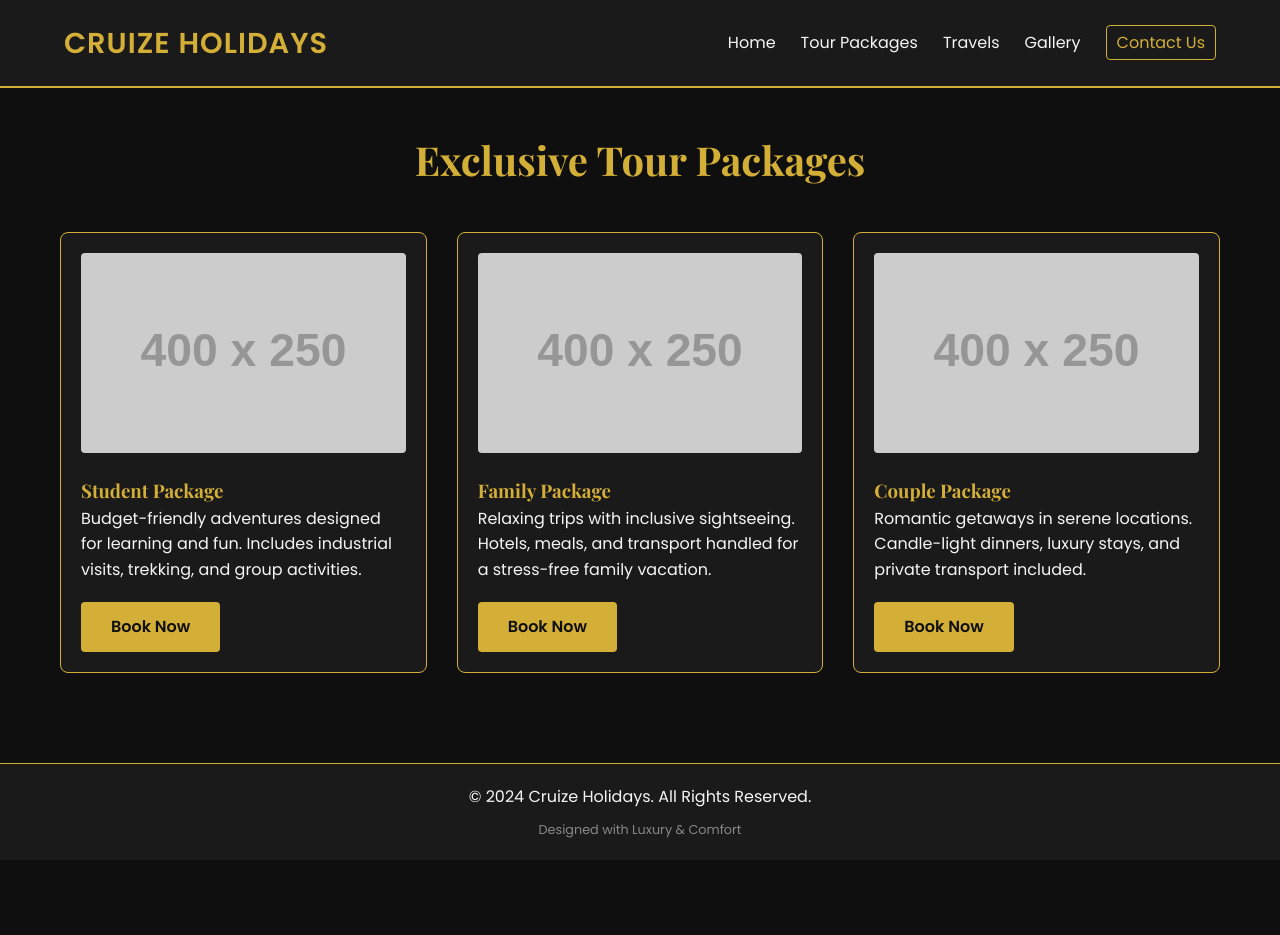
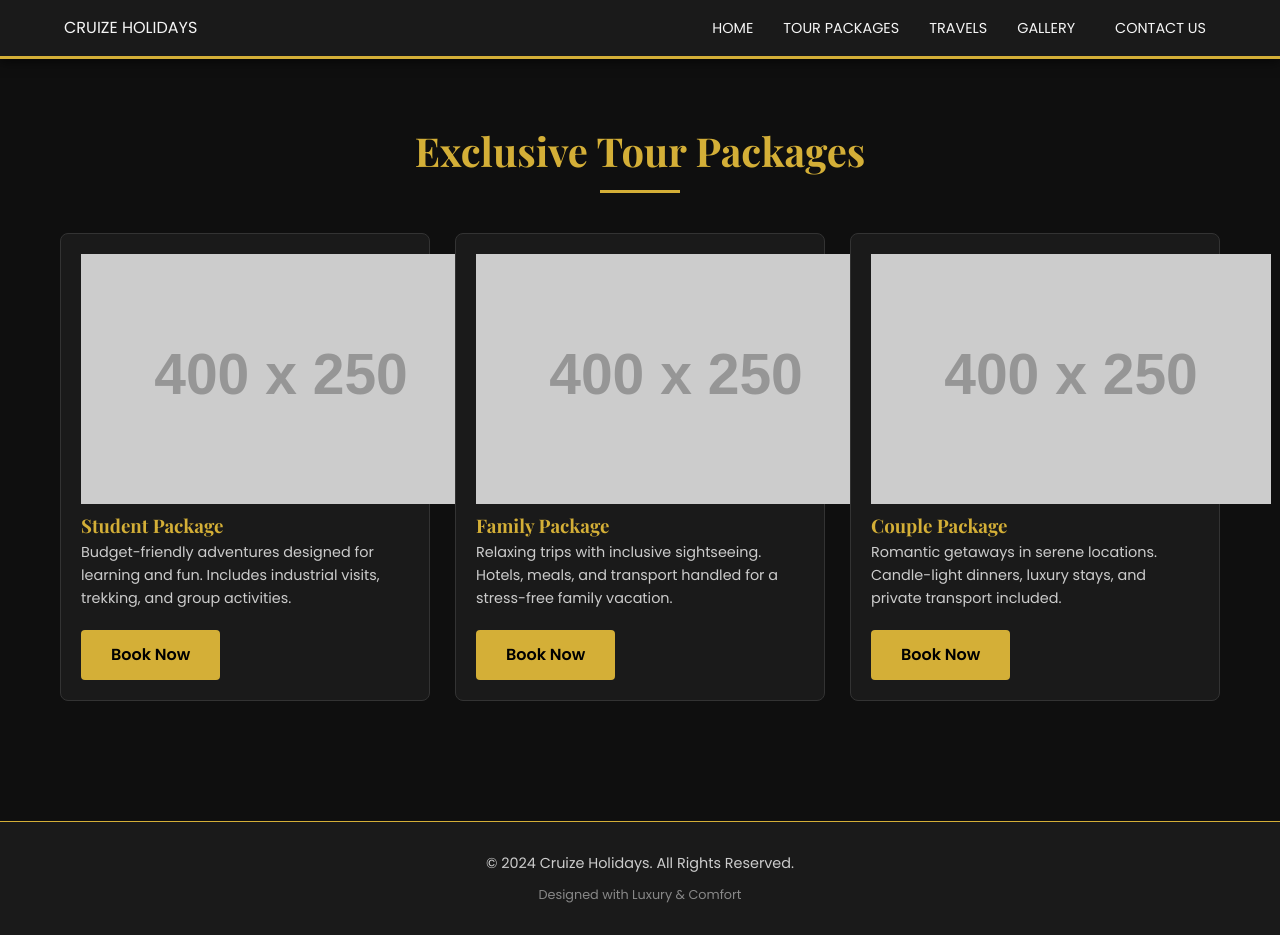
Before and after one commit to umarb2708/cruizeholidays, a plain HTML site: page tours.html in a window 1280 px wide. Before the commit the page ends 860 px from the top, so only its background shows below. Drawn offline with nearby package versions, Linux system fonts and the light colour scheme; placeholder pictures from the web are drawn by us.

Commit message:
Refactor CSS variables and improve layout styles
Updated CSS variables for colors and layout adjustments. Improved styling for various sections including header, footer, and buttons.

```diff
--- a/css/style.css
+++ b/css/style.css
@@ -1,109 +1,95 @@
 /* css/style.css */
 @import url('https://fonts.googleapis.com/css2?family=Playfair+Display:wght@400;700&family=Poppins:wght@300;400;600&display=swap');
+@import url('https://cdnjs.cloudflare.com/ajax/libs/font-awesome/6.0.0/css/all.min.css');
 
 :root {
-    --primary-black: #0f0f0f;
-    --secondary-black: #1a1a1a;
-    --primary-gold: #d4af37;
-    --secondary-gold: #c5a028;
+    --bg-black: #0f0f0f;       /* Deep Black */
+    --bg-dark: #1a1a1a;        /* Dark Grey for cards */
+    --gold-primary: #d4af37;   /* Metallic Gold */
+    --gold-hover: #b59020;
     --text-white: #f5f5f5;
     --text-grey: #cccccc;
 }
 
-* {
-    margin: 0;
-    padding: 0;
-    box-sizing: border-box;
-}
+* { margin: 0; padding: 0; box-sizing: border-box; }
 
 body {
     font-family: 'Poppins', sans-serif;
-    background-color: var(--primary-black);
+    background-color: var(--bg-black);
     color: var(--text-white);
     line-height: 1.6;
+    overflow-x: hidden;
 }
 
-h1, h2, h3, h4 {
-    font-family: 'Playfair Display', serif;
-    color: var(--primary-gold);
-}
+h1, h2, h3 { font-family: 'Playfair Display', serif; color: var(--gold-primary); }
+a { text-decoration: none; color: inherit; transition: 0.3s; }
+ul { list-style: none; }
 
-a {
-    text-decoration: none;
-    color: inherit;
-    transition: 0.3s;
-}
-
-/* Header */
-header {
-    background-color: var(--secondary-black);
-    padding: 20px 5%;
+/* --- HEADER SECTION 1: TOP BAR --- */
+.top-bar {
+    background-color: #000;
+    border-bottom: 1px solid #333;
+    padding: 8px 5%;
     display: flex;
     justify-content: space-between;
     align-items: center;
-    border-bottom: 2px solid var(--primary-gold);
+    font-size: 0.85rem;
+    color: var(--text-grey);
+}
+
+.social-icons a { margin-right: 15px; color: var(--gold-primary); }
+.social-icons a:hover { color: #fff; }
+
+.promo-banner {
+    flex-grow: 1;
+    text-align: center;
+    color: var(--gold-primary);
+    font-weight: 600;
+    margin: 0 20px;
+    overflow: hidden;
+    white-space: nowrap;
+}
+
+.contact-info span { margin-left: 15px; }
+.contact-info i { color: var(--gold-primary); margin-right: 5px; }
+
+/* --- HEADER SECTION 2: MAIN NAV --- */
+header {
+    background-color: var(--bg-dark);
+    padding: 15px 5%;
+    display: flex;
+    justify-content: space-between;
+    align-items: center;
+    border-bottom: 3px solid var(--gold-primary);
     position: sticky;
     top: 0;
     z-index: 1000;
+    box-shadow: 0 4px 10px rgba(0,0,0,0.5);
 }
 
-.logo {
-    font-size: 1.8rem;
-    font-weight: 700;
-    color: var(--primary-gold);
-    letter-spacing: 1px;
+.brand-area { display: flex; align-items: center; gap: 15px; }
+.brand-logo { height: 50px; width: auto; } /* Add your logo img here */
+.brand-text h1 { font-size: 1.8rem; line-height: 1; margin: 0; letter-spacing: 1px; }
+.brand-text .tagline { font-size: 0.8rem; color: var(--text-grey); font-style: italic; letter-spacing: 2px;}
+
+nav ul { display: flex; gap: 30px; }
+nav a { font-weight: 500; text-transform: uppercase; font-size: 0.9rem; }
+nav a:hover { color: var(--gold-primary); }
+
+/* --- FOOTER --- */
+footer {
+    background-color: var(--bg-dark);
+    padding: 30px 5%;
+    text-align: center;
+    border-top: 1px solid var(--gold-primary);
+    margin-top: 60px;
 }
+footer p { color: var(--text-grey); font-size: 0.9rem; }
 
-nav ul {
-    display: flex;
-    list-style: none;
-    gap: 25px;
-}
-
-nav a:hover {
-    color: var(--primary-gold);
-}
-
-/* Footer */
-footer {
-    background-color: var(--secondary-black);
-    padding: 20px;
-    text-align: center;
-    border-top: 1px solid var(--primary-gold);
-    margin-top: 50px;
-}
-
-/* General Layout */
-.container {
-    max-width: 1200px;
-    margin: 0 auto;
-    padding: 40px 20px;
-}
-
-.section-title {
-    text-align: center;
-    margin-bottom: 40px;
-    font-size: 2.5rem;
-}
-
-.btn {
-    display: inline-block;
-    padding: 12px 30px;
-    background-color: var(--primary-gold);
-    color: var(--primary-black);
-    font-weight: bold;
-    border-radius: 4px;
-    margin-top: 20px;
-}
-
-.btn:hover {
-    background-color: var(--text-white);
-}
-
-/* Hero Section */
+/* --- HERO SECTION --- */
 .hero {
     height: 80vh;
-    background: linear-gradient(rgba(0,0,0,0.7), rgba(0,0,0,0.7)), url('../assets/hero-bg.jpg');
+    background: linear-gradient(rgba(0,0,0,0.6), rgba(0,0,0,0.6)), url('../assets/hero-bg.jpg'); /* Ensure this image exists */
     background-size: cover;
     background-position: center;
     display: flex;
@@ -113,75 +99,69 @@ footer {
     text-align: center;
     padding: 20px;
 }
+.hero h2 { font-size: 3.5rem; color: #fff; text-shadow: 2px 2px 4px #000; }
+.hero span { color: var(--gold-primary); }
+.btn {
+    padding: 12px 30px;
+    background-color: var(--gold-primary);
+    color: #000;
+    font-weight: bold;
+    border-radius: 4px;
+    margin-top: 20px;
+    display: inline-block;
+}
+.btn:hover { background-color: #fff; }
 
-.hero h1 {
-    font-size: 3.5rem;
-    margin-bottom: 15px;
+/* --- SECTIONS GENERAL --- */
+.container { max-width: 1200px; margin: 0 auto; padding: 60px 20px; }
+.section-title { text-align: center; margin-bottom: 50px; font-size: 2.5rem; position: relative; }
+.section-title::after {
+    content: ''; width: 80px; height: 3px; background: var(--gold-primary);
+    position: absolute; bottom: -10px; left: 50%; transform: translateX(-50%);
 }
 
-/* Cards Grid */
-.card-grid {
-    display: grid;
-    grid-template-columns: repeat(auto-fit, minmax(300px, 1fr));
-    gap: 30px;
+/* --- ABOUT US --- */
+.about-grid { display: grid; grid-template-columns: 1fr 1fr; gap: 50px; align-items: center; }
+.about-img img { width: 100%; border-radius: 8px; border: 2px solid var(--gold-primary); }
+.about-text h3 { margin-bottom: 20px; color: #fff; }
+.about-text p { margin-bottom: 15px; color: var(--text-grey); }
+
+/* --- CARDS (Services) --- */
+.service-subsection { margin-bottom: 60px; }
+.subsection-title { font-size: 1.8rem; margin-bottom: 30px; border-left: 4px solid var(--gold-primary); padding-left: 15px; color: #fff;}
+
+.card-grid { display: grid; grid-template-columns: repeat(auto-fit, minmax(280px, 1fr)); gap: 25px; }
+.card {
+    background: var(--bg-dark);
+    padding: 20px;
+    border: 1px solid #333;
+    border-radius: 8px;
+    transition: 0.3s;
 }
+.card:hover { border-color: var(--gold-primary); transform: translateY(-5px); }
+.card h4 { color: var(--gold-primary); margin-bottom: 10px; font-size: 1.2rem; }
+.card p { font-size: 0.9rem; color: var(--text-grey); }
 
-.card {
-    background-color: var(--secondary-black);
-    border: 1px solid var(--primary-gold);
-    padding: 20px;
+/* --- WHY CHOOSE US --- */
+.features-grid { display: grid; grid-template-columns: repeat(3, 1fr); gap: 30px; text-align: center; }
+.feature-box i { font-size: 2.5rem; color: var(--gold-primary); margin-bottom: 15px; }
+
+/* --- REVIEWS --- */
+.reviews-placeholder {
+    background: #151515;
+    border: 1px dashed var(--gold-primary);
+    padding: 40px;
+    text-align: center;
     border-radius: 8px;
-    transition: transform 0.3s ease;
-    cursor: pointer;
-}
-
-.card:hover {
-    transform: translateY(-5px);
-    box-shadow: 0 5px 15px rgba(212, 175, 55, 0.2);
-}
-
-.card img {
-    width: 100%;
-    height: 200px;
-    object-fit: cover;
-    border-radius: 4px;
-    margin-bottom: 15px;
-}
-
-/* Contact Form */
-.contact-form {
-    max-width: 600px;
-    margin: 0 auto;
-    background: var(--secondary-black);
-    padding: 30px;
-    border: 1px solid var(--primary-gold);
-    border-radius: 8px;
-}
-
-.form-group {
-    margin-bottom: 20px;
-}
-
-.form-group label {
-    display: block;
-    margin-bottom: 5px;
-    color: var(--primary-gold);
-}
-
-.form-group input, .form-group textarea, .form-group select {
-    width: 100%;
-    padding: 10px;
-    background: #000;
-    border: 1px solid #333;
-    color: white;
-    border-radius: 4px;
 }
 
 /* Responsive */
 @media (max-width: 768px) {
-    .hero h1 { font-size: 2.5rem; }
-    nav ul { flex-direction: column; gap: 10px; display: none; } /* Mobile menu simplified */
-    header { flex-direction: column; }
-    nav ul.active { display: flex; } /* Toggle logic needed for real mobile menu */
-    nav ul { display: flex; flex-direction: row; font-size: 0.8rem;}
+    .top-bar { flex-direction: column; gap: 10px; text-align: center; }
+    .contact-info { display: flex; flex-direction: column; gap: 5px; }
+    .brand-area { flex-direction: column; text-align: center; }
+    header { flex-direction: column; gap: 20px; }
+    nav ul { gap: 15px; font-size: 0.8rem; }
+    .about-grid { grid-template-columns: 1fr; }
+    .features-grid { grid-template-columns: 1fr; }
 }
```
